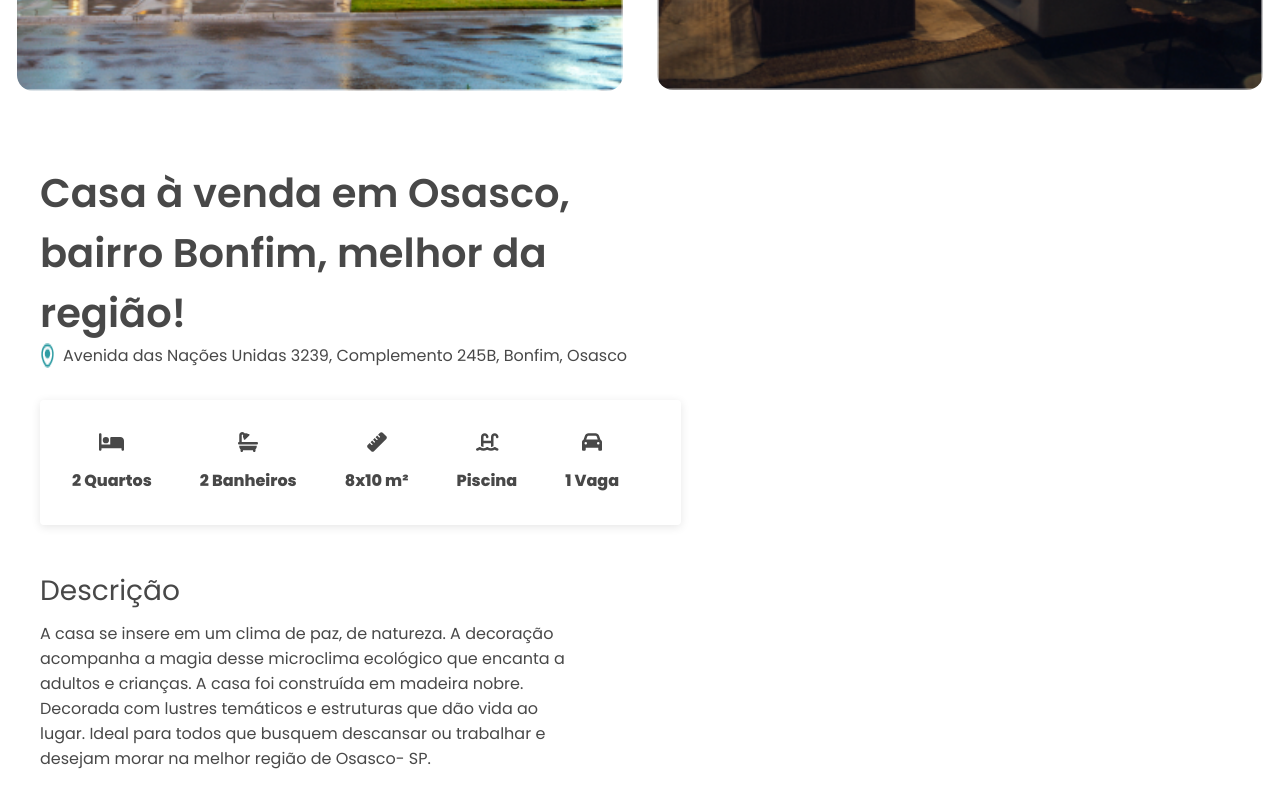
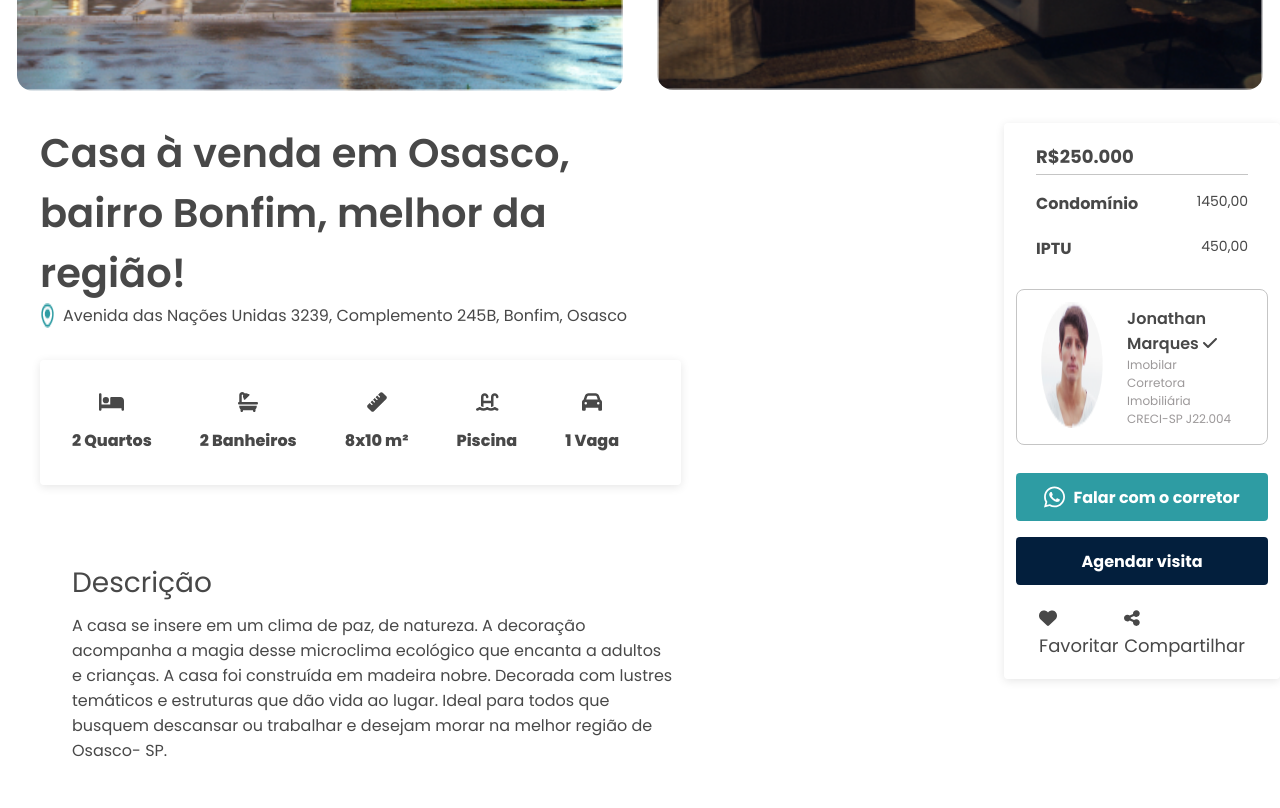
Before and after one commit to deboraCs26/desafio-taqtile-debora, a React (Create React App) app: page /home in a window 1280 px wide. Shown: the part 600-1408 px from the top of the page. Built offline with nearby package versions, Linux system fonts and the light colour scheme.

Commit message:
adding card

```diff
--- a/src/style/property-description/description.css
+++ b/src/style/property-description/description.css
@@ -1,8 +1,11 @@
 .description-container {
-  margin: 40px;
+  display: flex;
+}
+.text-description {
+  margin: 0 40px;
 }
 .title-properties {
-  width: 46%;
+  width: 70%;
 }
 .card-description {
   display: flex;
@@ -30,5 +33,9 @@
 }
 
 .description {
-  width: 45%;
+  width: 65%;
+  padding: 32px;
 }
+.visiting-card {
+  width: 70%;
+}
--- a/src/style/property-description/description.tsx
+++ b/src/style/property-description/description.tsx
@@ -3,6 +3,7 @@ import './description.css';
 import { H1 } from "../typography/h1";
 import { Body2 } from "../typography/body2";
 import location from "./icon/location.png"
+import imageDoCard from "./image-do-card/Img.png"
 import { FontAwesomeIcon } from '@fortawesome/react-fontawesome';
 import { faBath, faCar } from '@fortawesome/free-solid-svg-icons';
 import { faSwimmingPool, faRuler, faBed } from '@fortawesome/free-solid-svg-icons';
@@ -11,6 +12,7 @@ import { H4 } from "../typography/h4";
 import { H2 } from "../typography/h2";
 import { colors } from "../colors";
 import { Separator } from "../separator/separator";
+import { VisitingCard } from "../visiting-card/visiting-card";
 
 interface PropertyDescriptionProps {
   bathrooms?: number;
@@ -22,7 +24,7 @@ interface PropertyDescriptionProps {
 
 const iconStyle = {
   color: colors.neutral.neutralXDark
-}
+};
 
 export const Description = ({ bathrooms, bedrooms, area, pool, vacancy }: PropertyDescriptionProps) => {
 
@@ -36,6 +38,7 @@ export const Description = ({ bathrooms, bedrooms, area, pool, vacancy }: Proper
 
   return (
     <div className="description-container">
+      <div className="text-description">
         <div className="title-properties">
           <H1 color="XDark">Casa à venda em Osasco,  bairro Bonfim, melhor da região!</H1>
         </div>
@@ -59,14 +62,31 @@ export const Description = ({ bathrooms, bedrooms, area, pool, vacancy }: Proper
         </ContainerCard>
 
         <Separator size="XLarge" />
-      <div className="description">
+        <div className="description" >
           <H2 color="XDark">Descrição</H2>
 
           <Body2 color="XDark">
             A casa se insere em um clima de paz, de natureza. A decoração acompanha a magia desse microclima ecológico que encanta a adultos e crianças. A casa foi construída em madeira nobre. Decorada com lustres temáticos e estruturas que dão vida ao lugar. Ideal para todos que busquem descansar ou trabalhar e desejam morar na melhor região de Osasco- SP.
           </Body2>
+
+
         </div>
       </div>
+
+      <div className="visiting-card">
+        <VisitingCard
+          image={imageDoCard}
+          bigPrice="R$250.000"
+          condominiumPrice="Condomínio"
+          locationText="1450,00"
+          iptuText="IPTU"
+          price="450,00"
+          description="Jonathan Marques"
+          captions={["Imobilar Corretora Imobiliária", "CRECI-SP J22.004"]}
+          icon
+        />
+      </div>
+
+    </div>
   );
-
 };
--- a/src/style/typography/medium-price.tsx
+++ b/src/style/typography/medium-price.tsx
@@ -4,7 +4,7 @@ interface PriceProps {
   children: React.ReactNode;
   weight?: "bold" | "regular";
   size?: "xxxLarge" | "XLarge" | "medium";
-  color?: "Xdark" | "cta";
+  color?: "XDark" | "cta";
 };
 
 export const Price = ({ children, weight, size, color }: PriceProps) => {
@@ -14,7 +14,7 @@ export const Price = ({ children, weight, size, color }: PriceProps) => {
         fontFamily: components.family.primary,
         fontSize: size === "xxxLarge" ? components.fontSize.XLarge : components.fontSize.medium,
         fontWeight: weight === "bold" ? components.fontWeight.bold : components.fontWeight.regular,
-        color: color === "Xdark" ? colors.neutral.neutralXDark : colors.cta,
+        color: color === "XDark" ? colors.neutral.neutralXDark : colors.cta,
         margin:0,
       }}
     >
--- a/src/style/visiting-card/visiting-card.css
+++ b/src/style/visiting-card/visiting-card.css
@@ -14,10 +14,10 @@
   padding: 16px 0 0;
   margin: 0 32px;
 }
-.card-text-container{
+.card-text-container {
   margin: 0 32px;
 }
-.card-body2-text-container{
+.card-body2-text-container {
   display: flex;
   justify-content: space-between;
   padding: 16px 0 0;
@@ -27,14 +27,14 @@
   display: flex;
   justify-content: space-between;
   padding: 8px 0;
-  margin:  16px 32px;
+  margin: 16px 32px;
 }
 .text-img-container {
   padding-inline: 16px;
   display: flex;
   border-radius: 8px;
   border: 1px solid #c5c5c5;
-  margin:28px 12px 16px;
+  margin: 28px 12px 16px;
 }
 .card-image {
   padding: 12px 8px 16px;
@@ -49,12 +49,11 @@
 .container-text-components {
   display: flex;
   justify-content: space-around;
+  padding: 20px 35px;
 }
-.card-button-container button{
-  width: 92%;
+.card-button-container {
+  display: flex;
+  flex-direction: column;
+  align-items: center;
+  margin: 28px 12px 0;
 }
-.card-button{
-  display: flex;
-  justify-content: center;
-  align-items: center;
-}
--- a/src/style/visiting-card/visiting-card.tsx
+++ b/src/style/visiting-card/visiting-card.tsx
@@ -41,24 +41,24 @@ export const VisitingCard = ({ image, bigPrice, locationText, iptuText, price, c
   return (
     <ContainerCard>
       <div className="card-price">
-        <Price weight="bold" size="xxxLarge"> {bigPrice} </Price>
+        <Price weight="bold" size="xxxLarge" color='XDark'> {bigPrice} </Price>
       </div>
 
       <div className="text-price-container">
-        <Body2 weight="bold">{locationText}</Body2>
-        <Price weight="regular" size="medium"> {condominiumPrice} </Price>
+        <Body2 weight="bold" color='XDark'>{condominiumPrice}</Body2>
+        <Price weight="regular" size="medium" color='XDark'> {locationText} </Price>
       </div>
 
       <div className="text-container">
-        <Body2 weight="bold">{iptuText}</Body2>
-        <Price weight="regular" size="medium"> {price} </Price>
+        <Body2 weight="bold" color='XDark'>{iptuText}</Body2>
+        <Price weight="regular" size="medium" color='XDark'> {price} </Price>
       </div>
 
       {serviceFeeLabel && serviceFeeValue && (
         <div className="card-text-container">
           <div className="card-body2-text-container">
             <Body2 weight="bold">{serviceFeeLabel}</Body2>
-            <Price weight="regular" size="medium"> {serviceFeeValue} </Price>
+            <Price weight="regular" size="medium" color='XDark'> {serviceFeeValue} </Price>
           </div>
 
           <div className="card-body2-text-container">
@@ -89,26 +89,23 @@ export const VisitingCard = ({ image, bigPrice, locationText, iptuText, price, c
       </div>
 
       <div className='card-button-container'>
-        <div className='card-button'>
-          <Button variant='cta'>
-              <FontAwesomeIcon icon={faWhatsapp} size='xl' className='icon-container' />
-              Falar com o corretor
-          </Button>
-        </div>
-            <Separator size='large' horizontal={false}/>
-        <div className='card-button'>
-          <Button variant='primary'>
-              Agendar visita
-          </Button>
-        </div>
+        <Button variant='cta' expand>
+          <FontAwesomeIcon icon={faWhatsapp} size='xl' className='icon-container' />
+          Falar com o corretor
+        </Button>
+
+        <Separator size='medium' />
+        <Button variant='primary' expand>
+          Agendar visita
+        </Button>
       </div>
 
-      <div className='container-text-components .visiting-button'>
-        <H3><FontAwesomeIcon
+      <div className='container-text-components'>
+        <H3 color='XDark' weight='regular'><FontAwesomeIcon
           icon={heartIcon}
           className="icon-container"
           style={heartIconClass ? { color: colors.feedback.feedbackError } : {}} />Favoritar</H3>
-        <H3><FontAwesomeIcon icon={faShareAlt} className='icon-container' /> compartilhar</H3>
+        <H3 color='XDark' weight='regular'><FontAwesomeIcon icon={faShareAlt} className='icon-container' /> Compartilhar</H3>
       </div>
     </ContainerCard>
   );
```
Also changed, not shown: src/style/property-description/image-do-card/Img.png (added). Lines whose indentation alone changed are shown as unchanged.
